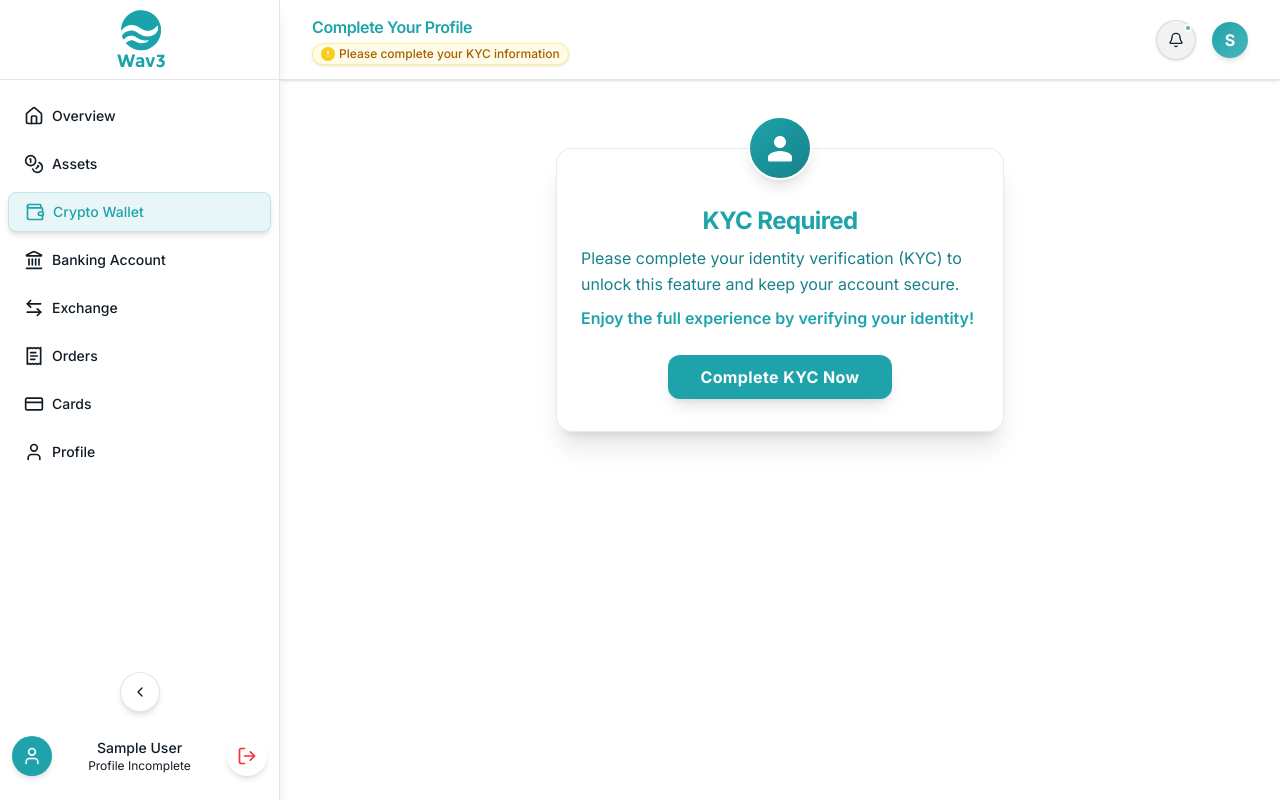
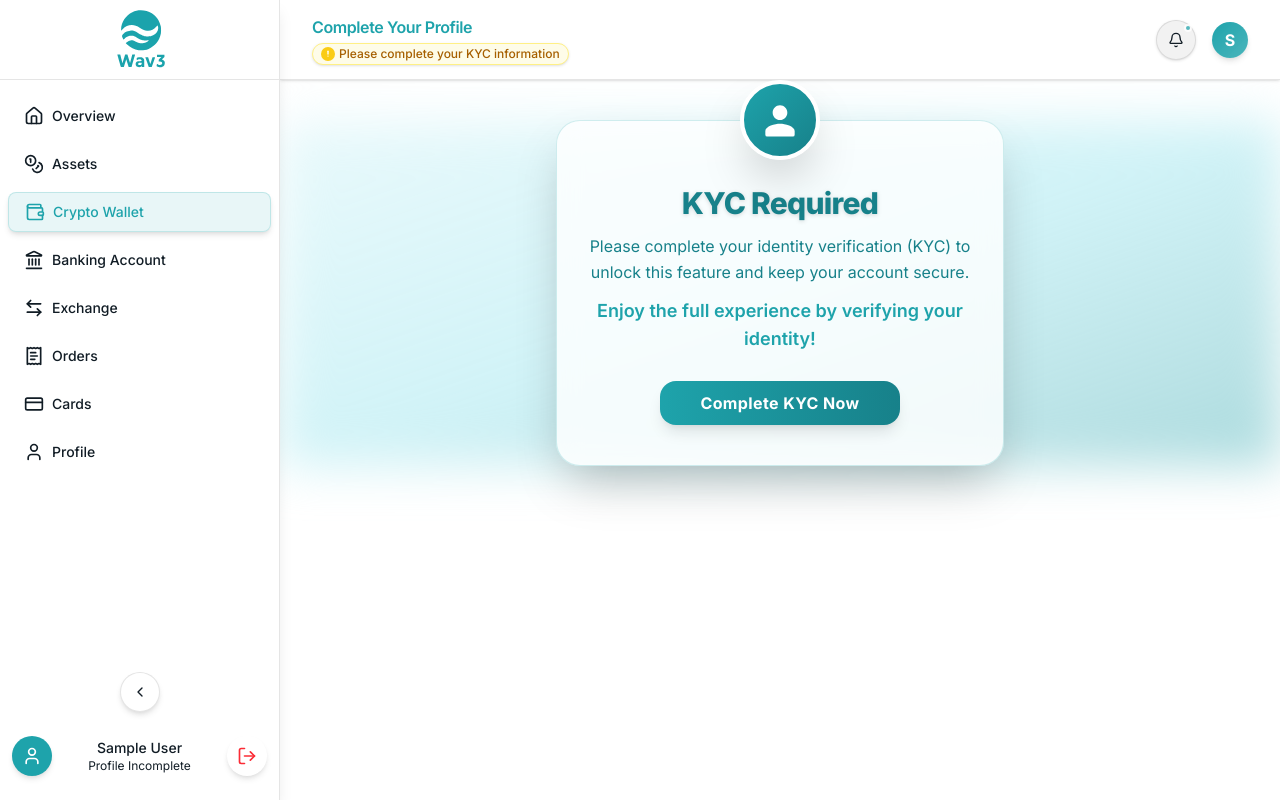
Before and after one commit to chriskryon/wav3-front, a Next.js app: page /wallets in a window 1280 px wide. Built offline with nearby package versions, Linux system fonts and the light colour scheme; no server answers; sample sign-in values are in the browser's storage.

Commit message:
chore: refine require beta account component

```diff
--- a/src/components/auth/RequireBetaAccount.tsx
+++ b/src/components/auth/RequireBetaAccount.tsx
@@ -13,35 +13,38 @@
 
   if (!hasBetaAccount) {
     return (
-      <div className='flex flex-col items-center justify-center min-h-[340px] p-0 mt-10'>
-        <div className='relative w-full max-w-md mx-auto'>
-          <div className='absolute -top-8 left-1/2 -translate-x-1/2 z-10'>
-            <div className='w-16 h-16 rounded-full bg-gradient-to-br from-[#1ea3ab] to-[#17818a] flex items-center justify-center shadow-lg border-2 border-white'>
-              <svg width='36' height='36' fill='none' viewBox='0 0 24 24'>
+      <div className="relative flex flex-col items-center justify-center min-h-[340px] p-0 mt-10">
+        {/* Blurred gradient background for depth */}
+        <div className="absolute inset-0 z-0 pointer-events-none">
+          <div className="w-full h-full bg-gradient-to-br from-[#e0f7fa]/70 via-[#b2ebf2]/60 to-[#1ea3ab]/40 blur-xl" />
+        </div>
+        <div className="relative w-full max-w-md mx-auto z-10">
+          <div className="absolute -top-10 left-1/2 -translate-x-1/2 z-20">
+            <div className="w-20 h-20 rounded-full bg-gradient-to-br from-[#1ea3ab] to-[#17818a] flex items-center justify-center shadow-2xl border-4 border-white">
+              <svg width="44" height="44" fill="none" viewBox="0 0 24 24">
                 <title>KYC User Icon</title>
                 <path
-                  d='M12 12c2.21 0 4-1.79 4-4s-1.79-4-4-4-4 1.79-4 4 1.79 4 4 4zm0 2c-2.67 0-8 1.34-8 4v2a1 1 0 001 1h14a1 1 0 001-1v-2c0-2.66-5.33-4-8-4z'
-                  fill='#fff'
+                  d="M12 12c2.21 0 4-1.79 4-4s-1.79-4-4-4-4 1.79-4 4 1.79 4 4 4zm0 2c-2.67 0-8 1.34-8 4v2a1 1 0 001 1h14a1 1 0 001-1v-2c0-2.66-5.33-4-8-4z"
+                  fill="#fff"
                 />
               </svg>
             </div>
           </div>
-          <div className='bg-white/90 rounded-2xl shadow-xl border border-[#1ea3ab]/15 pt-14 pb-8 px-6 flex flex-col items-center animate-fade-in-up'>
-            <h2 className='text-2xl font-bold text-[#1ea3ab] mb-2 tracking-tight'>
+          <div className="bg-white/80 backdrop-blur-md rounded-3xl shadow-2xl border border-[#1ea3ab]/20 pt-16 pb-10 px-8 flex flex-col items-center animate-fade-in-up">
+            <h2 className="text-3xl font-extrabold text-[#17818a] mb-3 tracking-tight drop-shadow-sm">
               KYC Required
             </h2>
-            <p className='mb-6 text-base text-[#17818a] font-normal max-w-md mx-auto leading-relaxed'>
-              Please complete your identity verification (KYC) to unlock this
-              feature and keep your account secure.
+            <p className="mb-7 text-base text-[#17818a] font-normal max-w-md mx-auto leading-relaxed text-center">
+              Please complete your identity verification (KYC) to unlock this feature and keep your account secure.
               <br />
-              <span className='block mt-2 text-[#1ea3ab] font-semibold'>
+              <span className="block mt-3 text-[#1ea3ab] font-semibold text-lg">
                 Enjoy the full experience by verifying your identity!
               </span>
             </p>
             <Button
               onClick={() => router.push('/profile')}
-              className='bg-[#1ea3ab] hover:bg-[#17818a] text-white font-bold px-8 py-3 rounded-xl shadow-lg transition-all duration-200 text-base tracking-wide'
-              size='lg'
+              className="bg-gradient-to-r from-[#1ea3ab] to-[#17818a] hover:scale-105 hover:shadow-xl text-white font-bold px-10 py-4 rounded-2xl shadow-lg transition-all duration-200 text-base tracking-wide focus:outline-none focus:ring-2 focus:ring-[#1ea3ab]/40"
+              size="lg"
             >
               Complete KYC Now
             </Button>
```
